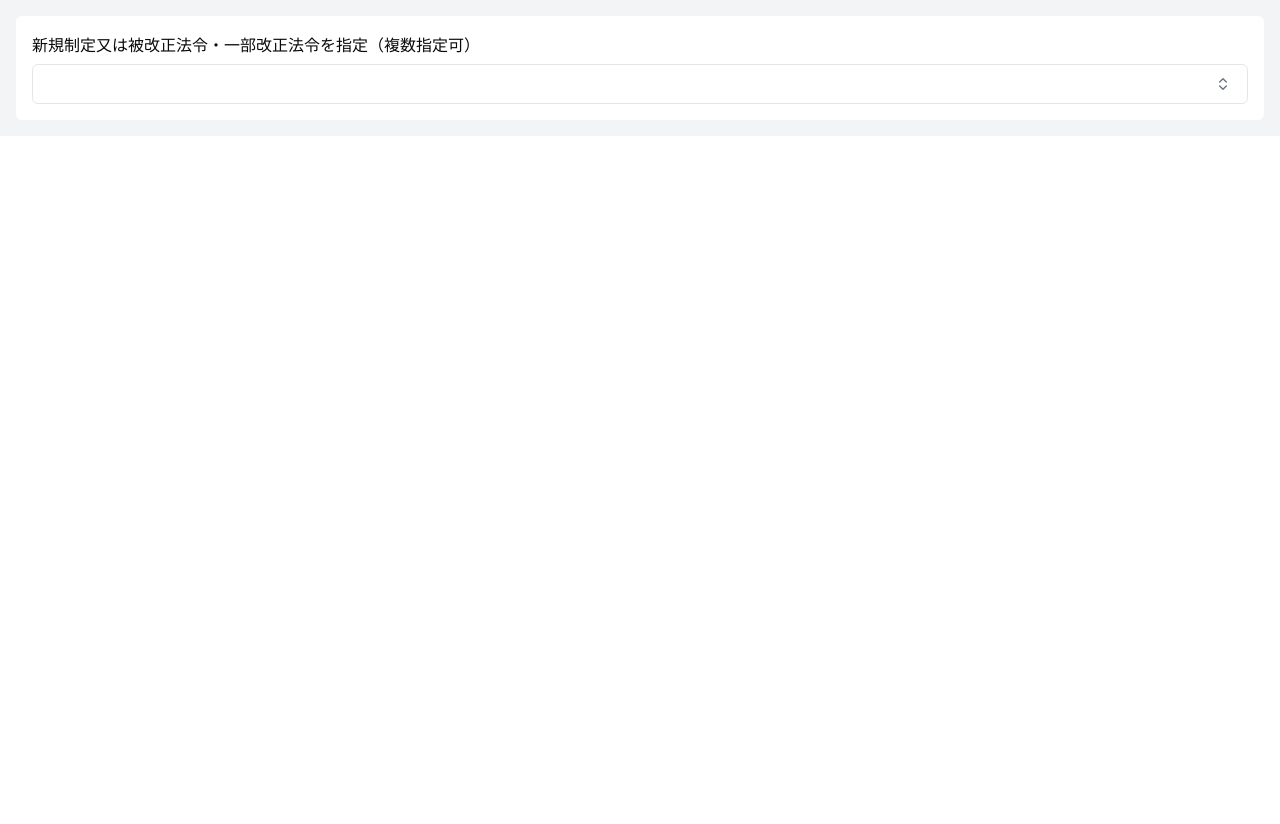
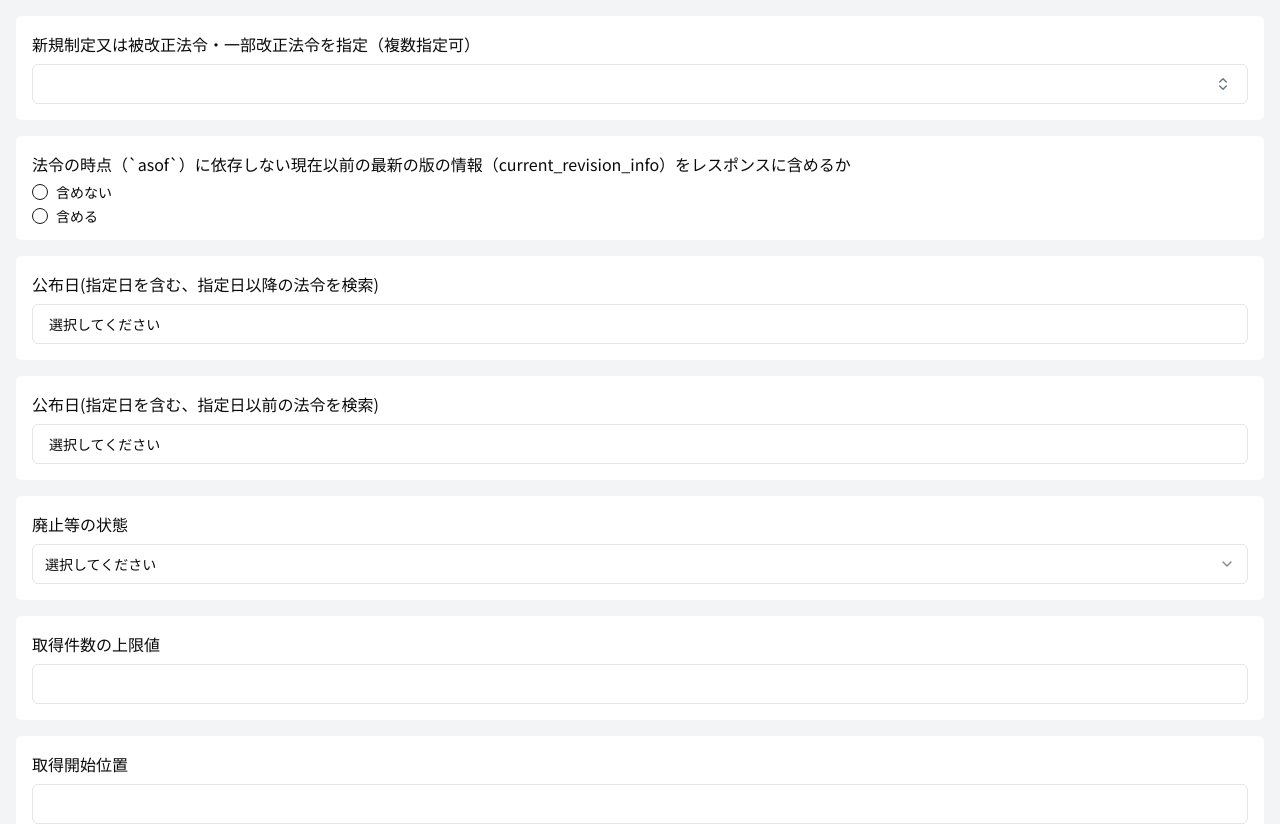
Before and after one commit to yoshi-zen/law-api-hackathon, a Next.js app: page / in a window 1280 px wide. Shown: the part 1680-2504 px from the top of the page. Before the commit the page ends 1816 px from the top, so only its background shows below. Built offline with nearby package versions, Linux system fonts and the light colour scheme.

Commit message:
コンポーネント作成完了

```diff
--- a/package.json
+++ b/package.json
@@ -16,7 +16,9 @@
   },
   "dependencies": {
     "@radix-ui/react-dialog": "^1.1.6",
+    "@radix-ui/react-label": "^2.1.2",
     "@radix-ui/react-popover": "^1.1.6",
+    "@radix-ui/react-radio-group": "^1.2.3",
     "@radix-ui/react-select": "^2.1.6",
     "@radix-ui/react-slot": "^1.1.2",
     "class-variance-authority": "^0.7.1",
--- /dev/null
+++ b/src/components/ui/label.tsx
@@ -0,0 +1,26 @@
+"use client"
+
+import * as React from "react"
+import * as LabelPrimitive from "@radix-ui/react-label"
+import { cva, type VariantProps } from "class-variance-authority"
+
+import { cn } from "@/lib/utils"
+
+const labelVariants = cva(
+  "text-sm font-medium leading-none peer-disabled:cursor-not-allowed peer-disabled:opacity-70"
+)
+
+const Label = React.forwardRef<
+  React.ElementRef<typeof LabelPrimitive.Root>,
+  React.ComponentPropsWithoutRef<typeof LabelPrimitive.Root> &
+    VariantProps<typeof labelVariants>
+>(({ className, ...props }, ref) => (
+  <LabelPrimitive.Root
+    ref={ref}
+    className={cn(labelVariants(), className)}
+    {...props}
+  />
+))
+Label.displayName = LabelPrimitive.Root.displayName
+
+export { Label }
--- /dev/null
+++ b/src/components/ui/radio-group.tsx
@@ -0,0 +1,44 @@
+"use client"
+
+import * as React from "react"
+import * as RadioGroupPrimitive from "@radix-ui/react-radio-group"
+import { Circle } from "lucide-react"
+
+import { cn } from "@/lib/utils"
+
+const RadioGroup = React.forwardRef<
+  React.ElementRef<typeof RadioGroupPrimitive.Root>,
+  React.ComponentPropsWithoutRef<typeof RadioGroupPrimitive.Root>
+>(({ className, ...props }, ref) => {
+  return (
+    <RadioGroupPrimitive.Root
+      className={cn("grid gap-2", className)}
+      {...props}
+      ref={ref}
+    />
+  )
+})
+RadioGroup.displayName = RadioGroupPrimitive.Root.displayName
+
+const RadioGroupItem = React.forwardRef<
+  React.ElementRef<typeof RadioGroupPrimitive.Item>,
+  React.ComponentPropsWithoutRef<typeof RadioGroupPrimitive.Item>
+>(({ className, ...props }, ref) => {
+  return (
+    <RadioGroupPrimitive.Item
+      ref={ref}
+      className={cn(
+        "aspect-square h-4 w-4 rounded-full border border-primary text-primary ring-offset-background focus:outline-none focus-visible:ring-2 focus-visible:ring-ring focus-visible:ring-offset-2 disabled:cursor-not-allowed disabled:opacity-50",
+        className
+      )}
+      {...props}
+    >
+      <RadioGroupPrimitive.Indicator className="flex items-center justify-center">
+        <Circle className="h-2.5 w-2.5 fill-current text-current" />
+      </RadioGroupPrimitive.Indicator>
+    </RadioGroupPrimitive.Item>
+  )
+})
+RadioGroupItem.displayName = RadioGroupPrimitive.Item.displayName
+
+export { RadioGroup, RadioGroupItem }
--- a/src/features/_search/_components/input-condition-list/index.tsx
+++ b/src/features/_search/_components/input-condition-list/index.tsx
@@ -1,11 +1,13 @@
-import {} from "@/components/ui/select";
-import { categoryCdLabelMap } from "../../_types/_common/category-cd";
-import { lawNumEraMap } from "../../_types/_common/law-num-era";
+import {} from "components/ui/select";
+import { categoryCdLabelMap } from "features/_search/_types/_common/category-cd";
+import { lawNumEraMap } from "features/_search/_types/_common/law-num-era";
 import { lawNumTypeMap } from "../../_types/_common/law-num-type";
 import { missionListMap } from "../../_types/_common/mission";
+import { repealStatusListMap } from "../../_types/_common/repeal-status";
 import { InputCalendarCondition } from "../input-calendar-condition";
 import { InputCondition } from "../input-condition";
 import { MultiSelectCondition } from "../multi-select-condition";
+import { RadioCondition } from "../radio-condition";
 import { SelectCondition } from "../select-condition";
 
 export const InputConditionList = () => {
@@ -77,6 +79,35 @@ export const InputConditionList = () => {
         name="mission"
         options={missionListMap}
       />
+      <RadioCondition
+        title="法令の時点（`asof`）に依存しない現在以前の最新の版の情報（current_revision_info）をレスポンスに含めるか"
+        name="omit_current_revision_info"
+        options={[
+          { value: "true", label: "含めない" },
+          { value: "false", label: "含める" },
+        ]}
+      />
+      <InputCalendarCondition
+        title="公布日(指定日を含む、指定日以降の法令を検索)"
+        name="promulgation_date_from"
+      />
+      <InputCalendarCondition
+        title="公布日(指定日を含む、指定日以前の法令を検索)"
+        name="promulgation_date_to"
+      />
+      <SelectCondition
+        title="廃止等の状態"
+        name="repeal_status"
+        options={repealStatusListMap}
+      />
+      <InputCondition
+        title="取得件数の上限値"
+        name="limit"
+      />
+      <InputCondition
+        title="取得開始位置"
+        name="offset"
+      />
     </div>
   );
 };
--- /dev/null
+++ b/src/features/_search/_components/radio-condition/index.tsx
@@ -0,0 +1,49 @@
+"use client";
+
+import { Label } from "@/components/ui/label";
+import { RadioGroup, RadioGroupItem } from "@/components/ui/radio-group";
+import { type ComponentProps, type FC, useState } from "react";
+
+type Props = {
+  title: string;
+  options: Array<{ value: string; label: string }>;
+} & ComponentProps<"input">;
+
+export const RadioCondition: FC<Props> = (props: Props) => {
+  const { title, options, ...inputProps } = props;
+
+  const [value, setValue] = useState<string | undefined>(undefined);
+
+  return (
+    <div className="flex flex-col gap-2 rounded-md bg-white px-4 py-4">
+      <p>{title}</p>
+      <RadioGroup>
+        {options.map((option, idx) => (
+          <div
+            className="flex items-center gap-2"
+            key={`${option.value}-${idx}`}
+          >
+            <RadioGroupItem
+              value={option.value}
+              id={option.value}
+              onClick={() => setValue(option.value)}
+            />
+            <Label
+              htmlFor={option.value}
+              className="cursor-pointer"
+            >
+              {option.label}
+            </Label>
+          </div>
+        ))}
+      </RadioGroup>
+      {value && (
+        <input
+          type="hidden"
+          value={value}
+          {...inputProps}
+        />
+      )}
+    </div>
+  );
+};
--- a/src/features/_search/_consts/search-condition-list.ts
+++ b/src/features/_search/_consts/search-condition-list.ts
@@ -3,7 +3,7 @@ import { lawNumEraMap } from "../_types/_common/law-num-era";
 type SearchConditionsType = {
   title: string;
   placeholder: string;
-  type: "input" | "select" | "multi-select";
+  type: "input" | "select" | "multi-select" | "radio";
   options?: Array<{ value: string; label: string }>;
 };
 
--- a/src/features/_search/_types/_common/repeal-status.ts
+++ b/src/features/_search/_types/_common/repeal-status.ts
@@ -1,4 +1,27 @@
 import { z } from "zod";
+
+const repealStatusList = [
+  "None",
+  "Repeal",
+  "Expire",
+  "Suspend",
+  "LossOfEffectiveness",
+] as const;
+
+const repealStatusListLabel = [
+  "廃止・失効等の状態はない",
+  "廃止",
+  "失効",
+  "停止",
+  "実効性喪失",
+] as const;
+
+export const repealStatusListMap = repealStatusList.map(
+  (repealStatus, index) => ({
+    label: repealStatusListLabel[index],
+    value: repealStatus,
+  }),
+);
 
 /**
  * 廃止等の状態を指す。
@@ -8,10 +31,4 @@ import { z } from "zod";
  * - Suspend: 停止
  * - LossOfEffectiveness: 実効性喪失
  */
-export const RepealStatusSchema = z.enum([
-  "None",
-  "Repeal",
-  "Expire",
-  "Suspend",
-  "LossOfEffectiveness",
-]);
+export const RepealStatusSchema = z.enum(repealStatusList);
--- a/src/features/_search/_types/_common/response-format.ts
+++ b/src/features/_search/_types/_common/response-format.ts
@@ -1,5 +1,15 @@
 import { z } from "zod";
 
-export const ResponseFormatSchema = z.enum(["json", "xml"]);
+const responseFormatList = ["json", "xml"] as const;
+const responseFormatLabelList = ["JSON", "XML"];
+
+export const responseFormatListMap = responseFormatList.map(
+  (responseFormat, index) => ({
+    label: responseFormatLabelList[index],
+    value: responseFormat,
+  }),
+);
+
+export const ResponseFormatSchema = z.enum(responseFormatList);
 
 export type ResponseFormatType = z.infer<typeof ResponseFormatSchema>;
--- a/tsconfig.json
+++ b/tsconfig.json
@@ -20,7 +20,8 @@
     ],
     "paths": {
       "@/*": ["./src/*"],
-      "components/*": ["./src/components/*"]
+      "components/*": ["./src/components/*"],
+      "features/*": ["./src/features/*"]
     }
   },
   "include": ["next-env.d.ts", "**/*.ts", "**/*.tsx", ".next/types/**/*.ts"],
```
Also changed, not shown: 1 other file (tests, documents, lock files or other folders).
